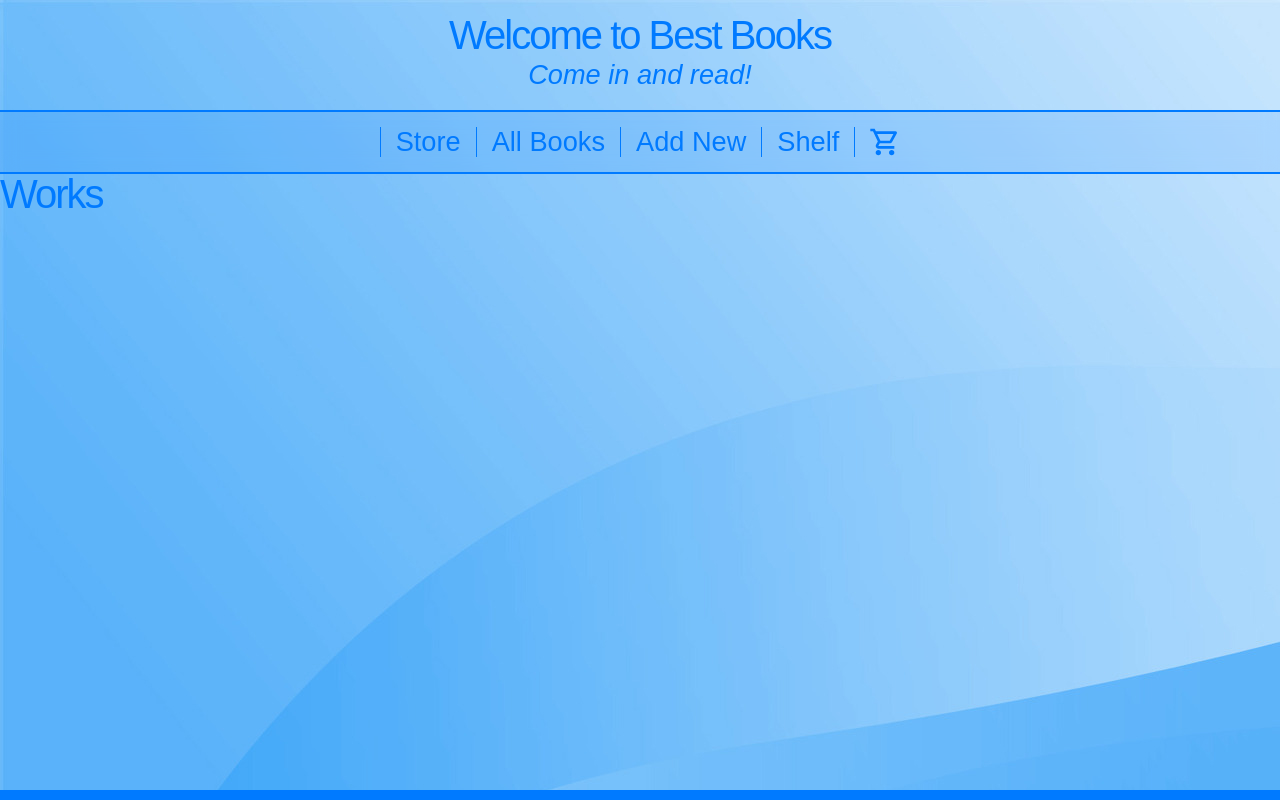
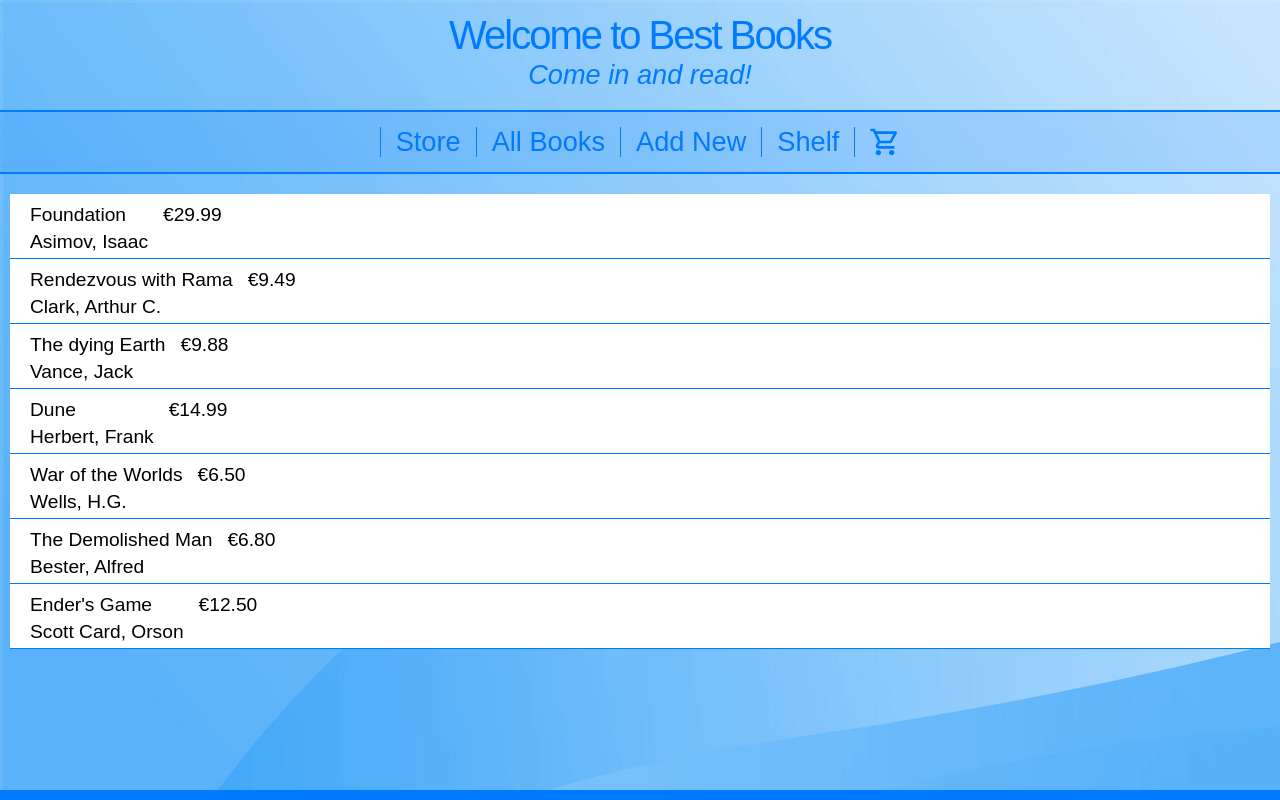
Before and after one commit to hinzberg/best-books-angular-learning, an Angular app: page /shopping-cart in a window 1280 px wide. Built offline with nearby package versions, Linux system fonts and the light colour scheme.

Commit message:
Update Shopping-Store

```diff
--- a/src/app/Classes/Book.ts
+++ b/src/app/Classes/Book.ts
@@ -5,12 +5,14 @@ export class Book {
     ISBN: string;
     NumberOfPages: number
     Id : string
+    Price : number
 
-    constructor(title: string, autor: string, isbn: string, pages: number) {
+    constructor(title: string, autor: string, isbn: string, pages: number, price : number) {
         this.Autor = autor;
         this.Title = title;
         this.ISBN = isbn;
-        this.NumberOfPages = pages
+        this.NumberOfPages = pages;
+        this.Price = price;
         this.Id = this.generateGUID();
     }
 
--- a/src/app/Components/book-entry/book-entry.component.html
+++ b/src/app/Components/book-entry/book-entry.component.html
@@ -10,7 +10,8 @@
             <input type="text" id="isbn" placeholder="" formControlName="isbn">
             <label for="pages">Number of Pages</label>
             <input type="number" id="pages" placeholder="" formControlName="pages">
-
+            <label for="price">Price</label>
+            <input type="number" id="price" placeholder="" formControlName="price">
             <p>
                 <button class="cancelButton" (click)="cancel()">Cancel</button>
                 <button class="submitButton" type="submit">{{ addButtonText }}</button>
--- a/src/app/Components/book-entry/book-entry.component.ts
+++ b/src/app/Components/book-entry/book-entry.component.ts
@@ -24,7 +24,8 @@ export class BookEntryComponent {
     title : new FormControl('', [Validators.required]),
     autor : new FormControl('', [Validators.required]),
     isbn :new FormControl('', [Validators.required]),
-    pages : new FormControl('', [Validators.required])
+    pages : new FormControl('', [Validators.required]),
+    price : new FormControl('', [Validators.required]),
   });
 
   constructor(public bookservice : BookService , public router : Router, private activatedRoute : ActivatedRoute) {
@@ -37,6 +38,7 @@ export class BookEntryComponent {
         this.checkoutForm.controls['title'].setValue(this.selectedBook.Title);
         this.checkoutForm.controls['isbn'].setValue(this.selectedBook.ISBN);
         this.checkoutForm.controls['pages'].setValue(String(this.selectedBook.NumberOfPages));
+        this.checkoutForm.controls['price'].setValue(String(this.selectedBook.Price));
         this.addButtonText = "Update";
       }
     }
@@ -56,9 +58,11 @@ export class BookEntryComponent {
     let isbn = this.checkoutForm.value.isbn;
     let pages = this.checkoutForm.value.pages;
     let pa = Number(pages!)
+    let price = this.checkoutForm.value.price;
+    let pr = Number(price!);
 
     // Lazy Validation. More to add
-    if(isNaN(pa) || pages === "" )
+    if(isNaN(pa) || pages === "" || price === "")
     {
       this.message = "Error";
     }
@@ -69,25 +73,27 @@ export class BookEntryComponent {
         this.selectedBook.Title = title!;
         this.selectedBook.ISBN = isbn!;
         this.selectedBook.NumberOfPages = pa;
+        this.selectedBook.Price = pr;
         this.bookservice.addOrUpdate(this.selectedBook);
       } else {
-        let book = new Book(title!, autor!, isbn!, pa);
+        let book = new Book(title!, autor!, isbn!, pa, pr);
         this.bookservice.addOrUpdate(book);
       }
 
       this.message = "";
-      this.router.navigate(['']);
+      this.router.navigate(['all-books']);
     }
   }
 
   cancel() {
-    this.router.navigate(['']);
+    this.router.navigate(['all-books']);
   }
 }
 
 interface EntryForm {
-  title : FormControl<string | null>;
-  autor : FormControl<string | null>;
-  isbn : FormControl<string | null>;
-  pages : FormControl<string | null>;
+  title: FormControl<string | null>;
+  autor: FormControl<string | null>;
+  isbn: FormControl<string | null>;
+  pages: FormControl<string | null>;
+  price: FormControl<string | null>;
 }
--- a/src/app/Components/book-table/book-table.component.css
+++ b/src/app/Components/book-table/book-table.component.css
@@ -58,6 +58,10 @@ td {
   width: 80px;
 }
 
+.priceRow {
+  width: 80px;
+}
+
 .deleteRow {
   width: 80px;
 }
--- a/src/app/Components/book-table/book-table.component.html
+++ b/src/app/Components/book-table/book-table.component.html
@@ -11,6 +11,7 @@
             <td class="titleRow">Title</td>
             <td class="autorRow">Autor</td>
             <td class="pagesRow">Pages</td>
+            <td class="priceRow">Price</td>
             <td class="deleteRow">Delete</td>
             <td class="infoRow">Edit</td>
         </tr>
@@ -19,6 +20,7 @@
             <td class="cell">{{ book.Title }}</td>
             <td class="cell">{{ book.Autor }}</td>
             <td class="cell">{{ book.NumberOfPages }}</td>
+            <td class="cell">{{ book.Price | currency:'EUR' }}</td>
             <td class="cell">
                 <a class="tableButton cancelLink" (click)="deleteBook(book)">Delete</a>
             </td>
--- a/src/app/Components/shopping-cart/shopping-cart.component.css
+++ b/src/app/Components/shopping-cart/shopping-cart.component.css
@@ -1,3 +1,34 @@
-:host {
-  display: block;
+.shoppingCard {
+  text-align: center;
+  margin: 10px;
+  margin-top: 20px;
+  background-color: white;
 }
+
+.shoppingCardItem {
+  background-color: white;
+  border-bottom: 1px solid var(--primary-color);
+  padding: 5px;
+  display: flex;
+  justify-content: left;
+}
+
+.shoppingCardText {
+  font-size: 1.2rem;
+  font-weight: 400;
+  font-family: "Arial";
+  margin-top: 5px;
+  margin-left: 15px;
+  display: flex;
+  justify-content: left;
+}
+
+.shoppingCardPrice {
+  font-size: 1.2rem;
+  font-weight: 400;
+  font-family: "Arial";
+  margin-top: 5px;
+  margin-left: 15px;
+  justify-content: center;
+  background-color: white;
+}
--- a/src/app/Components/shopping-cart/shopping-cart.component.html
+++ b/src/app/Components/shopping-cart/shopping-cart.component.html
@@ -1 +1,17 @@
-<h1>Works</h1>
+<div class="shoppingCard">
+  <div *ngFor="let book of bookservice.books">
+    <div class="shoppingCardItem">
+      <div>
+        <div class="shoppingCardText">
+          {{ book.Title }}
+        </div>
+        <div class="shoppingCardText">
+          {{ book.Autor }}
+        </div>
+      </div>
+      <div class="shoppingCardPrice">
+        {{ book.Price | currency : "EUR" }}
+      </div>
+    </div>
+  </div>
+</div>
--- a/src/app/Components/shopping-store/shopping-store.component.css
+++ b/src/app/Components/shopping-store/shopping-store.component.css
@@ -26,11 +26,28 @@
 
 .bookShelfItemAutor {
   font-size: 1rem;
+  margin-top: 5px;
+}
+
+.bookShelfItemTitle {
+  font-size: 1.2rem;
+  font-weight: 400;
+  font-family: "Arial";
+  margin-top: 5px;
+}
+
+.bookShelfItemPrice {
+  font-size: 1.2rem;
+  font-weight: 600;
+  font-family: "Arial";
+  margin-top: 8px;
+  margin-right: 10px;
 }
 
 .buttonBar {
   display: flex;
   justify-content: right;
+  margin-top: 15px;
 }
 
 .cart {
--- a/src/app/Components/shopping-store/shopping-store.component.html
+++ b/src/app/Components/shopping-store/shopping-store.component.html
@@ -4,10 +4,13 @@
       <div class="bookShelfItemAutor">
         {{ book.Autor }}
       </div>
-      <div>
+      <div class="bookShelfItemTitle">
         {{ book.Title }}
       </div>
       <div class="buttonBar">
+         <div class="bookShelfItemPrice">
+          {{ book.Price | currency:'EUR'  }}
+         </div>
         <div class="cart" (click)="addToCart(book)"></div>
       </div>
     </div>
--- a/src/app/Services/book.service.ts
+++ b/src/app/Services/book.service.ts
@@ -8,13 +8,13 @@ import { Book } from '../Classes/Book'
 export class BookService {
 
   books = [
-    new Book("Foundation", "Asimov, Isaac", "3-453-07988-4", 450),
-    new Book("Rendezvous with Rama", "Clark, Arthur C.", "8-808-40483-2", 310),
-    new Book("The dying Earth", "Vance, Jack", "1-946-18452-9", 250),
-    new Book("Dune", "Herbert, Frank", "3-555-74837-5", 650),
-    new Book("War of the Worlds", "Wells, H.G.", "1-277-18988-3", 210),
-    new Book("The Demolished Man", "Bester, Alfred", "7-483-28911-9", 195),
-    new Book("Ender's Game", "Scott Card, Orson", "6-845-18927-6", 195),
+    new Book("Foundation", "Asimov, Isaac", "3-453-07988-4", 450, 29.99),
+    new Book("Rendezvous with Rama", "Clark, Arthur C.", "8-808-40483-2", 310, 9.49),
+    new Book("The dying Earth", "Vance, Jack", "1-946-18452-9", 250, 9.88),
+    new Book("Dune", "Herbert, Frank", "3-555-74837-5", 650, 14.99),
+    new Book("War of the Worlds", "Wells, H.G.", "1-277-18988-3", 210, 6.50),
+    new Book("The Demolished Man", "Bester, Alfred", "7-483-28911-9", 195, 6.80),
+    new Book("Ender's Game", "Scott Card, Orson", "6-845-18927-6", 195, 12.50),
    // new Book("Fahrenheit 451", "Bradbury, Ray", "2-227-48372-4", 225),
    // new Book("The Hitchhiker's Guide", "Adams, Douglas", "4-828-54324-4", 295),
    // new Book("Hyperion", "Simmons, Dan", "1-123-99573-3", 295)
```
Also changed, not shown: src/app/Components/shopping-cart/shopping-cart.component.ts (+7 -6 lines).
